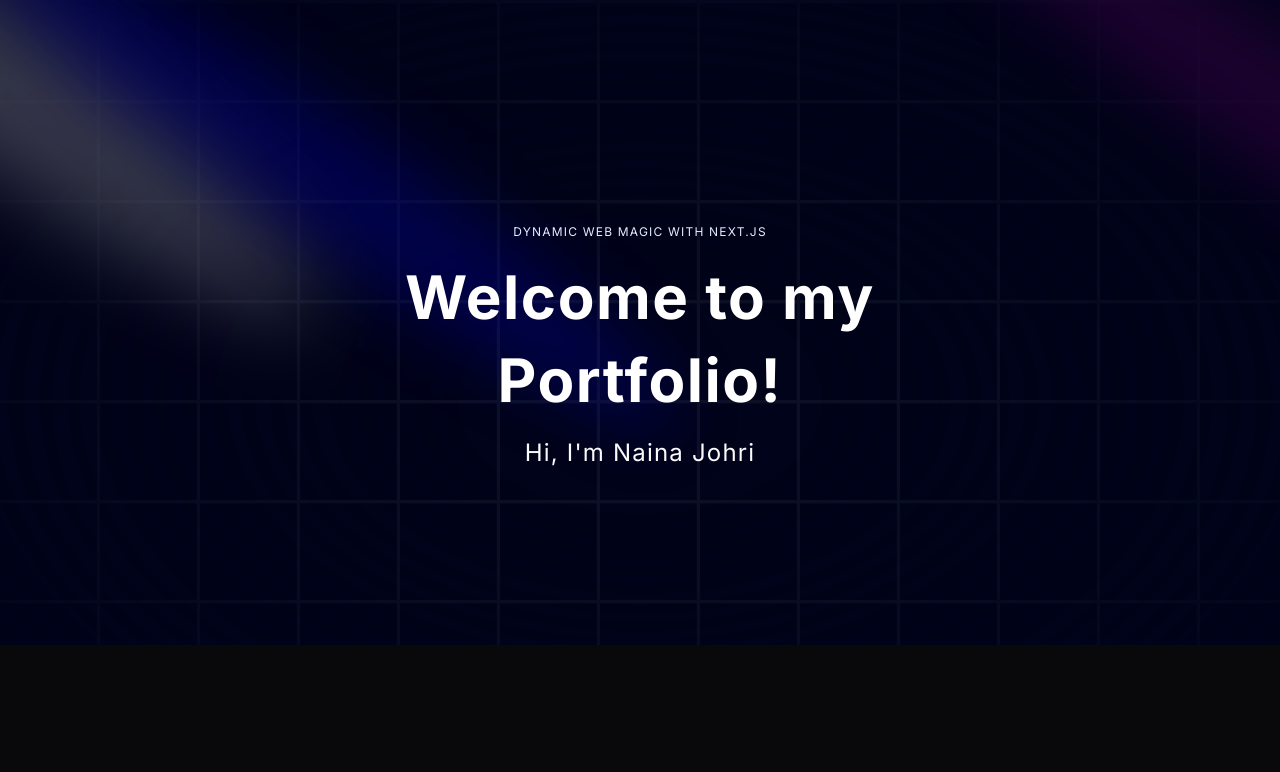
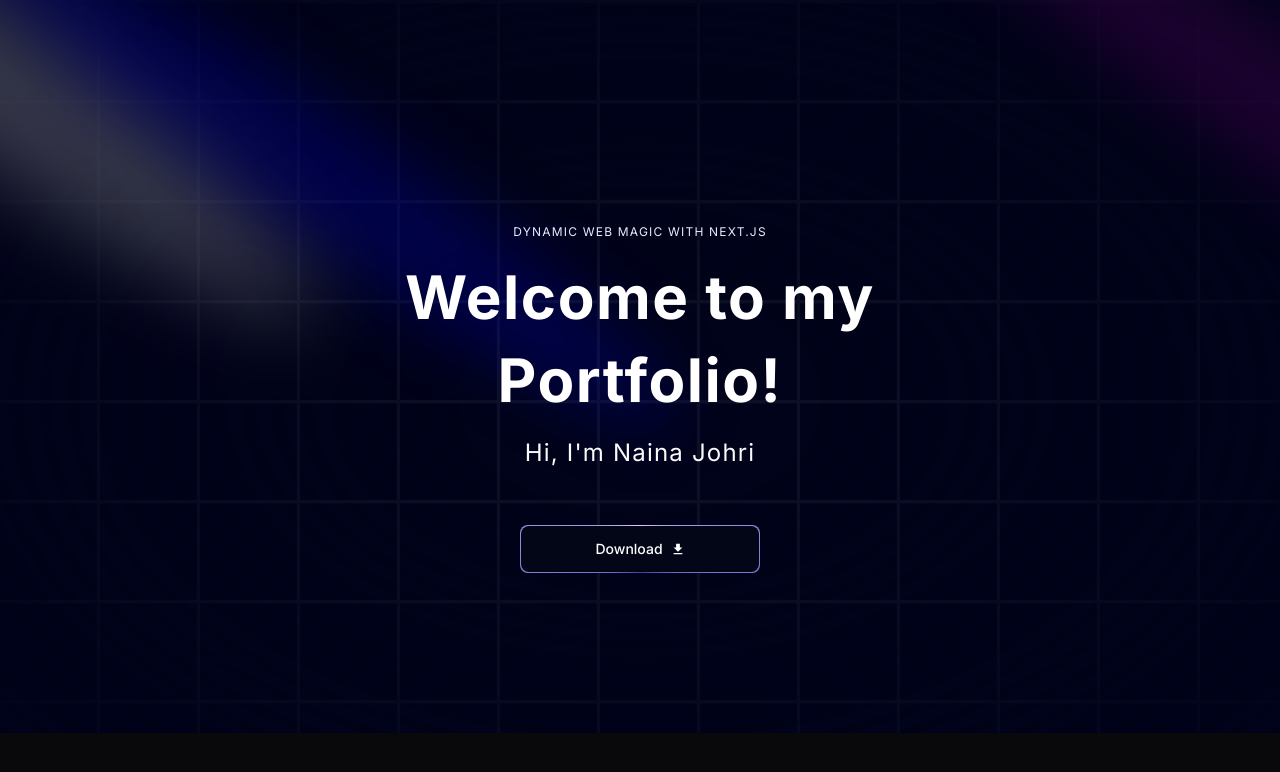
Before and after one commit to nainajohri95/naina-portfolio, a Next.js app: page / in a window 1280 px wide. Shown: the top 772 px of the page. Built offline with nearby package versions, Linux system fonts and the light colour scheme.

Commit message:
React-icon added and some styling added

```diff
--- a/components/Hero.tsx
+++ b/components/Hero.tsx
@@ -1,6 +1,8 @@
 import React from 'react';
 import { Spotlight } from './ui/Spotlight';
 import { TextGenerateEffect } from './ui/TextGenerateEffect';
+import MagicButton from './ui/MagicButton';
+import { IoMdDownload } from 'react-icons/io';
 
 const Hero = () => {
   return (
@@ -25,7 +27,7 @@ const Hero = () => {
             <TextGenerateEffect className='text-center text-[40px] md:text-5xl lg:text-6xl'
             words = "Welcome to my Portfolio!"/>
             <p className='text-center md:tracking-wider mb-4 text-sm md:text-lg lg:text-2xl'>Hi, I'm Naina Johri</p>
-            <a href=""> </a>
+            <a href="https://drive.google.com/file/d/1kj2uMYh_tnsJllr5s_K7Dl8NUGiE-JrV/view?usp=sharing" target='_blank'><MagicButton title="Download"  icon={<IoMdDownload />} position='right'/> </a>
           </div>
         </div>
       </div>
--- a/components/ui/MagicButton.tsx
+++ b/components/ui/MagicButton.tsx
@@ -1,14 +1,22 @@
-import React from 'react'
+import React from 'react';
 
-const ShimmerButton = () => {
+const MagicButton = ({title, icon, position, handleClick, otherClasses}:{
+  title: string;
+  icon: React.ReactNode;
+  position: string;
+  handleClick?: () => void; // handleClick is optional and does not return anything
+  otherClasses?: string // this is also optional
+}) => {
   return (
-    <button className="relative inline-flex h-12 overflow-hidden rounded-full p-[1px] focus:outline-none focus:ring-2 focus:ring-slate-400 focus:ring-offset-2 focus:ring-offset-slate-50">
-  <span className="absolute inset-[-1000%] animate-[spin_2s_linear_infinite] bg-[conic-gradient(from_90deg_at_50%_50%,#E2CBFF_0%,#393BB2_50%,#E2CBFF_100%)]" />
-  <span className="inline-flex h-full w-full cursor-pointer items-center justify-center rounded-full bg-slate-950 px-3 py-1 text-sm font-medium text-white backdrop-blur-3xl">
-    Download resume
-  </span>
-</button>
-  )
+    <button onClick={handleClick} className="relative inline-flex h-12 w-full overflow-hidden rounded-lg p-[1px] focus:outline-none md:w-60 md:mt-10">
+      <span className="absolute inset-[-1000%] animate-[spin_2s_linear_infinite] bg-[conic-gradient(from_90deg_at_50%_50%,#E2CBFF_0%,#393BB2_50%,#E2CBFF_100%)]" />
+      <span className={`inline-flex h-full w-full cursor-pointer items-center justify-center rounded-lg bg-slate-950 px-7 py-1 text-sm font-medium text-white backdrop-blur-3xl gap-2 ${otherClasses}`}>
+        {position === 'left' && icon}
+        {title}
+        {position === 'right' && icon}
+      </span>
+    </button>
+  );
 }
 
-export default ShimmerButton
+export default MagicButton;
--- a/package.json
+++ b/package.json
@@ -17,6 +17,7 @@
     "next-themes": "^0.3.0",
     "react": "^18",
     "react-dom": "^18",
+    "react-icons": "^5.2.1",
     "tailwind-merge": "^2.4.0",
     "tailwindcss-animate": "^1.0.7"
   },
```
Also changed, not shown: 1 other file (tests, documents, lock files or other folders).
